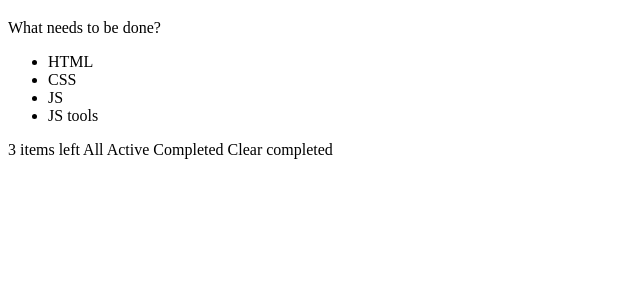
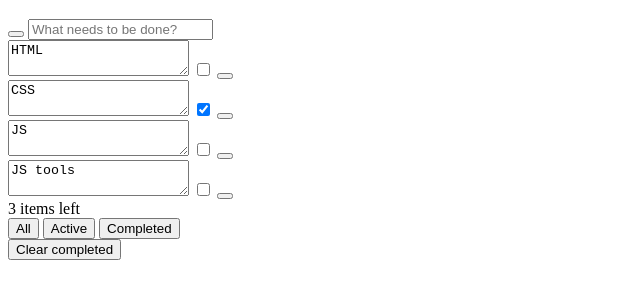
Before and after one commit to ok-technopolis/Romanov_Oleg, a plain HTML site: page index.html in a window 1280 px wide. Shown: the part 61-360 px from the top of the page, without its empty margins (0-640 px from the left). Drawn offline with Linux system fonts and the light colour scheme.

Commit message:
Fix mistakes: refactor html structure

```diff
--- a/index.html
+++ b/index.html
@@ -1,42 +1,66 @@
 <!DOCTYPE html>
-<html lang="en">
+<html>
 <head>
     <meta charset="UTF-8">
     <title>Todos</title>
 </head>
 <body>
-<div itemscope itemtype="http://schema.org/CreativeWork" role="main">
-    <header>
-        <h1 itemprop="about" role="banner">todos</h1>
-    </header>
-    <div itemscope itemtype="http://schema.org/LiveBlogPosting" role="navigation" aria-label="Todo splitted tasks">
-        <div itemprop="about">What needs to be done?</div>
-        <ul role="listbox">
-            <li itemprop="articleBody" role="listitem">
-                <!--<span role="button">Тут должна быть кнопка?</span>-->
-                <span role="note">HTML</span>
-            </li>
-            <li itemprop="articleBody" role="listitem">
-                <!--<span role="button">Тут должна быть кнопка?</span>-->
-                <span role="note">CSS</span>
-            </li>
-            <li itemprop="articleBody" role="listitem">
-                <!--<span role="button">Тут должна быть кнопка?</span>-->
-                <span role="note">JS</span>
-            </li>
-            <li itemprop="articleBody" role="listitem">
-                <!--<span role="button">Тут должна быть кнопка?</span>-->
-                <span role="note">JS tools</span>
-            </li>
-        </ul>
-        <footer>
-            <span>3 items left</span>
-            <span role="button">All</span>
-            <span role="button">Active</span>
-            <span role="button">Completed</span>
-            <span role="button">Clear completed</span>
-        </footer>
+<div class="todos-header" itemprop="about" role="banner">
+    <h1 class="todos-title">todos</h1>
+</div>
+
+<div class="todos-add">
+    <button class="todo-add_select-all" aria-label="Отметить все как выполненные"></button>
+    <input class="todo-add_input" placeholder="What needs to be done?" aria-label="Поле добавления todo"/>
+</div>
+<div class="todos-list">
+    <div class="todo-item">
+        <textarea class="todo-item_text">HTML</textarea>
+        <input type="checkbox"
+               class=“todo-item” aria-label="Пометить как выполненное"/>
+        <button class="todo-item_remove" aria-label="Удалить todo"></button>
     </div>
+    <div class="todo-item __ready">
+        <textarea class="todo-item_text">CSS</textarea>
+        <input type="checkbox" checked="checked"
+               class=“todo-item_ready-mark” aria-label="Пометить как невыполненное"/>
+        <button class="todo-item_remove" aria-label="Удалить todo"></button>
+    </div>
+    <div class="todo-item">
+        <textarea class="todo-item_text">JS</textarea>
+        <input type="checkbox"
+               class=“todo-item” aria-label="Пометить как выполненное"/>
+        <button class="todo-item_remove" aria-label="Удалить todo"></button>
+    </div>
+    <div class="todo-item">
+        <textarea class="todo-item_text">JS tools</textarea>
+        <input type="checkbox"
+               class=“todo-item” aria-label="Пометить как выполненное"/>
+        <button class="todo-item_remove" aria-label="Удалить todo"></button>
+    </div>
+</div>
+<div class="todos-actions-bar">
+    <div class="todos-actions-bar_counter"
+         aria-label="Количество не сделанных todo">3 items left
+    </div>
+    <div class="todos-filters">
+        <button class="todos-filter __active" data-filter="all"
+                aria-label="Фильтр: показать все">
+            All
+        </button>
+        <button class="todos-filter" data-filter="active"
+                aria-label="Фильтр: показать невыполненные">
+            Active
+        </button>
+        <button class="todos-filter __active" data-filter="completed"
+                aria-label="Фильтр: показать выполненные">
+            Completed
+        </button>
+    </div>
+    <button class="todos-actions-bar_clear-completed">
+        Clear completed
+    </button>
+</div>
 </div>
 </body>
 </html>
```
